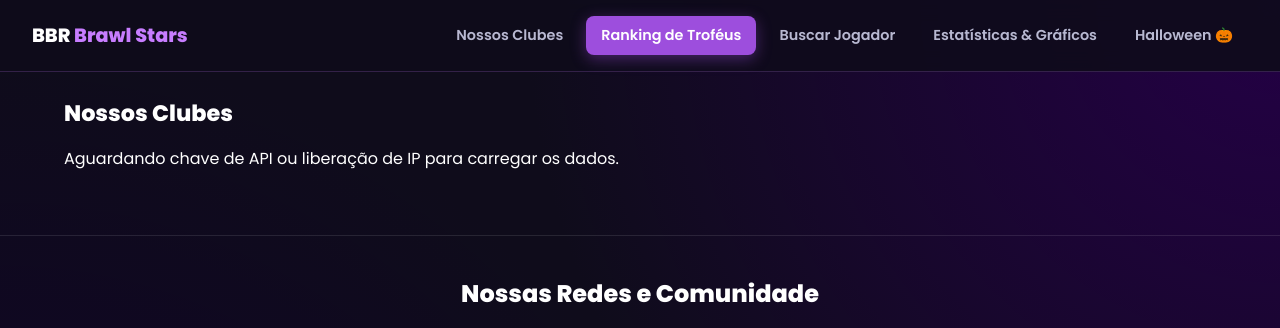
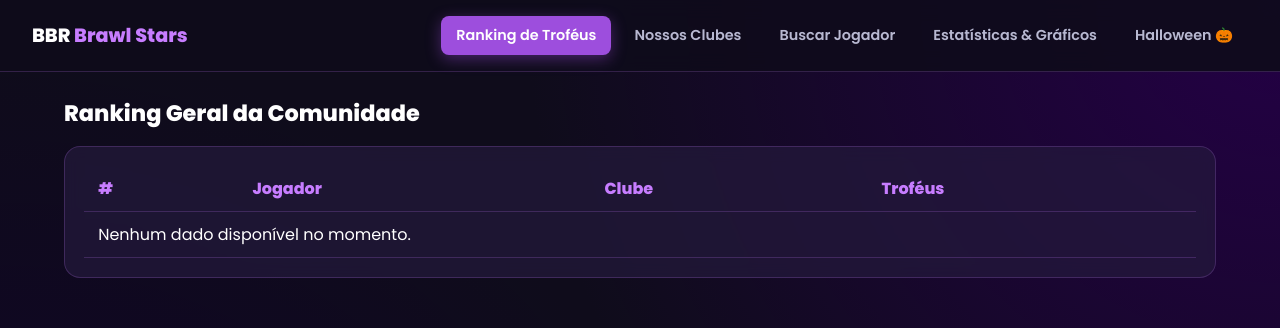
Before and after one commit to LandonXPz/bbr-brawl-stars, a website: page index.html in a window 1280 px wide. Shown: the top 328 px of the page. Drawn offline with nearby package versions, Linux system fonts and the light colour scheme; no server answers.

Commit message:
Move o botao de Ranking para primeiro e define como aba padrao

```diff
--- a/index.html
+++ b/index.html
@@ -15,8 +15,8 @@
             <h1><a href="index.html" class="logo-link">BBR <span>Brawl Stars</span></a></h1>
         </div>
         <nav class="nav-tabs">
+            <button class="tab-btn active" data-tab="ranking">Ranking de Troféus</button>
             <button class="tab-btn" data-tab="clubes">Nossos Clubes</button>
-            <button class="tab-btn active" data-tab="ranking">Ranking de Troféus</button>
             <button class="tab-btn" data-tab="jogador">Buscar Jogador</button>
             <button class="tab-btn" data-tab="estatisticas">Estatísticas & Gráficos</button>
             <button class="tab-btn" data-tab="halloween">Halloween 🎃</button>
@@ -25,12 +25,12 @@
 
     <main class="content-container">
 
-        <section id="clubes" class="tab-content active">
+        <section id="clubes" class="tab-content">
             <h2>Nossos Clubes</h2>
             <div class="club-grid" id="club-grid"></div>
         </section>
 
-        <section id="ranking" class="tab-content">
+        <section id="ranking" class="tab-content active">
             <h2>Ranking Geral da Comunidade</h2>
             <div class="table-card">
                 <table class="data-table">
```
